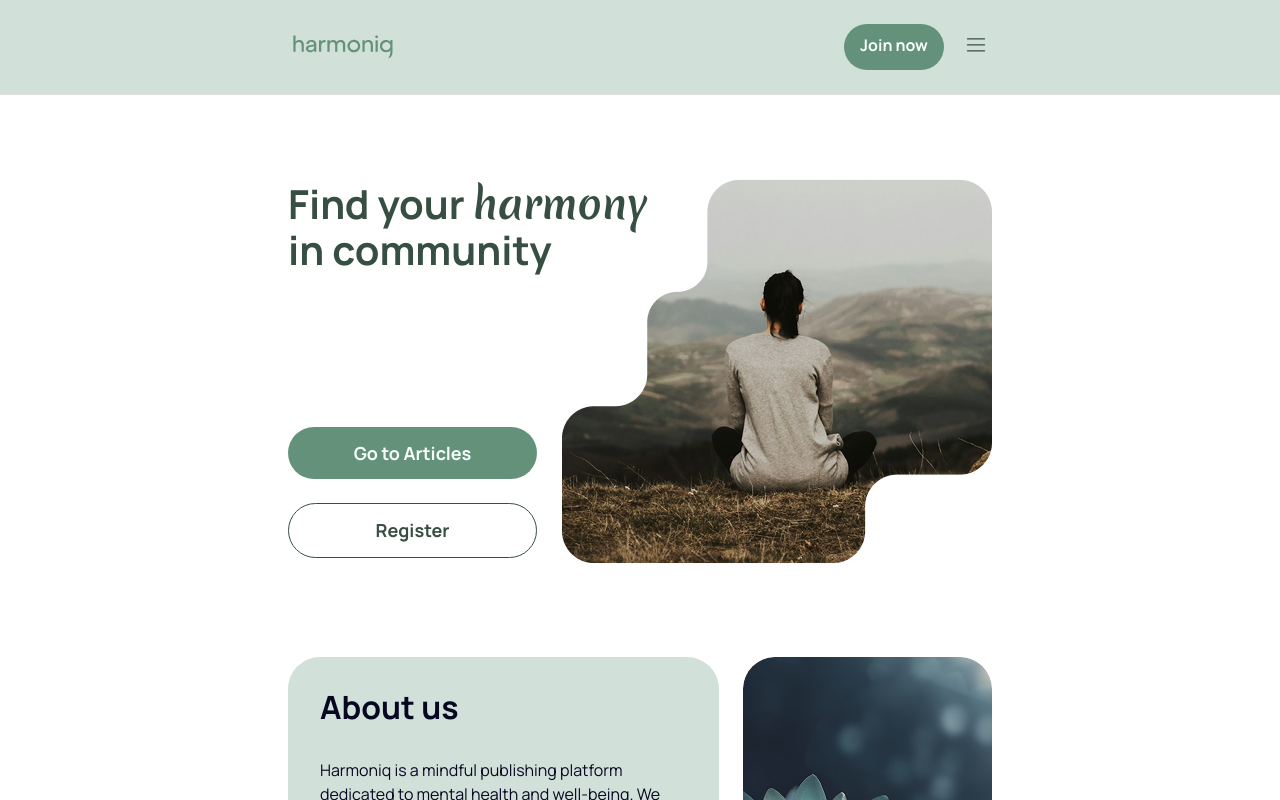
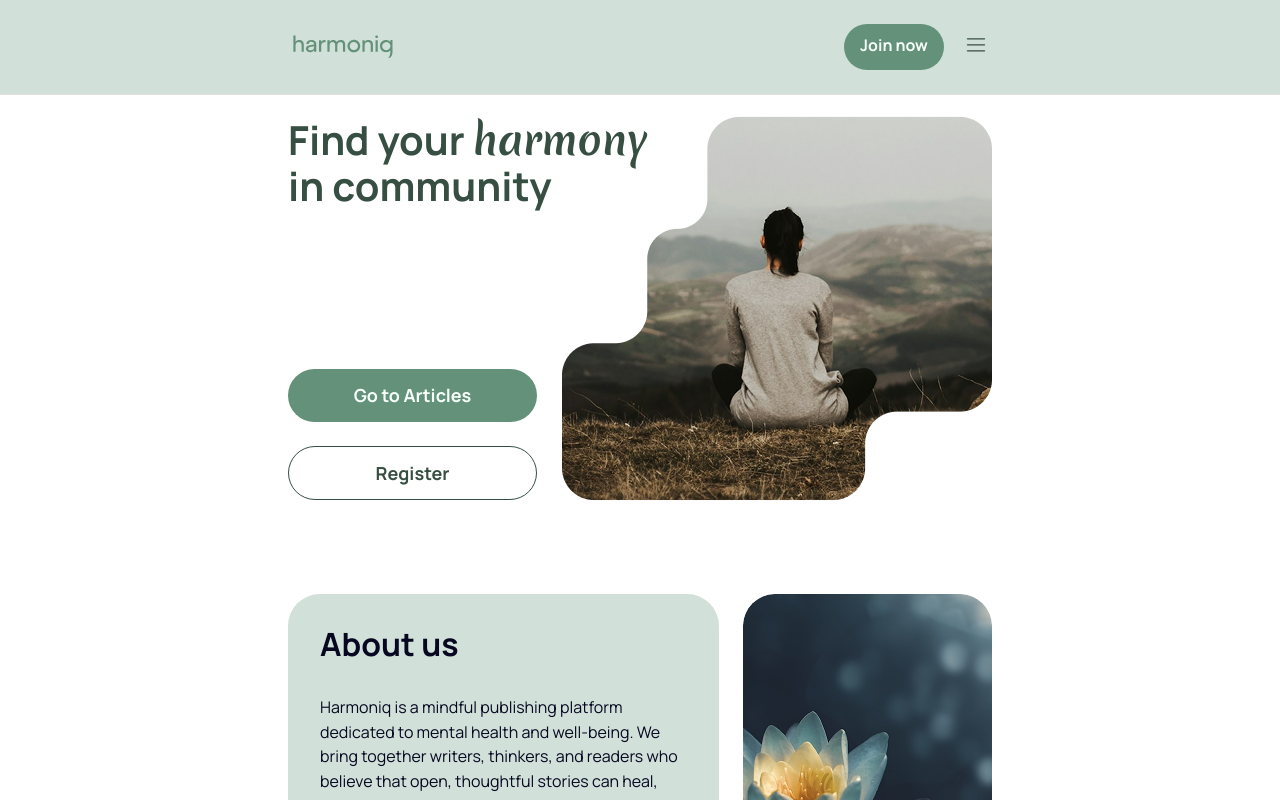
Before and after one commit to Ivanna-Ginko/True-Stack-front, a React (Vite) app: page / in a window 1280 px wide. Shown: the top 800 px of the page. Built offline with nearby package versions, Linux system fonts and the light colour scheme.

Commit message:
new fonts, fixed paddings from header, done

```diff
--- a/src/components/Hero/Hero.module.css
+++ b/src/components/Hero/Hero.module.css
@@ -5,7 +5,8 @@
 }
 
 .innercontainer {
-    padding: 36px 0;
+    padding-top: 15px;
+    padding-bottom: 36px;
 }
 
 
@@ -42,8 +43,8 @@
     font-weight: 700;
     font-size: 40px;
     color: #374f42;
-    height: 112px;
-    width: 372px;
+    margin-top: 0;
+    margin-bottom: 0;
 }
 
 
@@ -63,8 +64,11 @@
 @media only screen and (min-width: 768px) {
     .hero_header {
         width: 372px;
-        height: 112px;
-        padding-top: 23px;
+        padding-top: 22px;
+    }
+
+    .innercontainer {
+        padding-top: 0;
     }
 
     .hero_inner {
@@ -99,7 +103,7 @@
     .hero_buttons_container {
         display: flex;
         flex-direction: column;
-        padding-top: 130px;
+        padding-top: 160px;
         width: 249px;
         height: 138px;
     }
@@ -123,13 +127,15 @@
         width: 599px;
         height: 276px;
         padding-top: 35px;
+        padding-top: 48px;
         /* text-shadow: 0 4px 4px rgba(0, 0, 0, 0.25); */
     }
+
 
     .hero_buttons_container {
         flex-direction: row;
         gap: 24px;
-        padding-top: 75px;
+        padding-top: 140px;
         align-items: center;
         justify-content: center;
         width: 392px;
```
